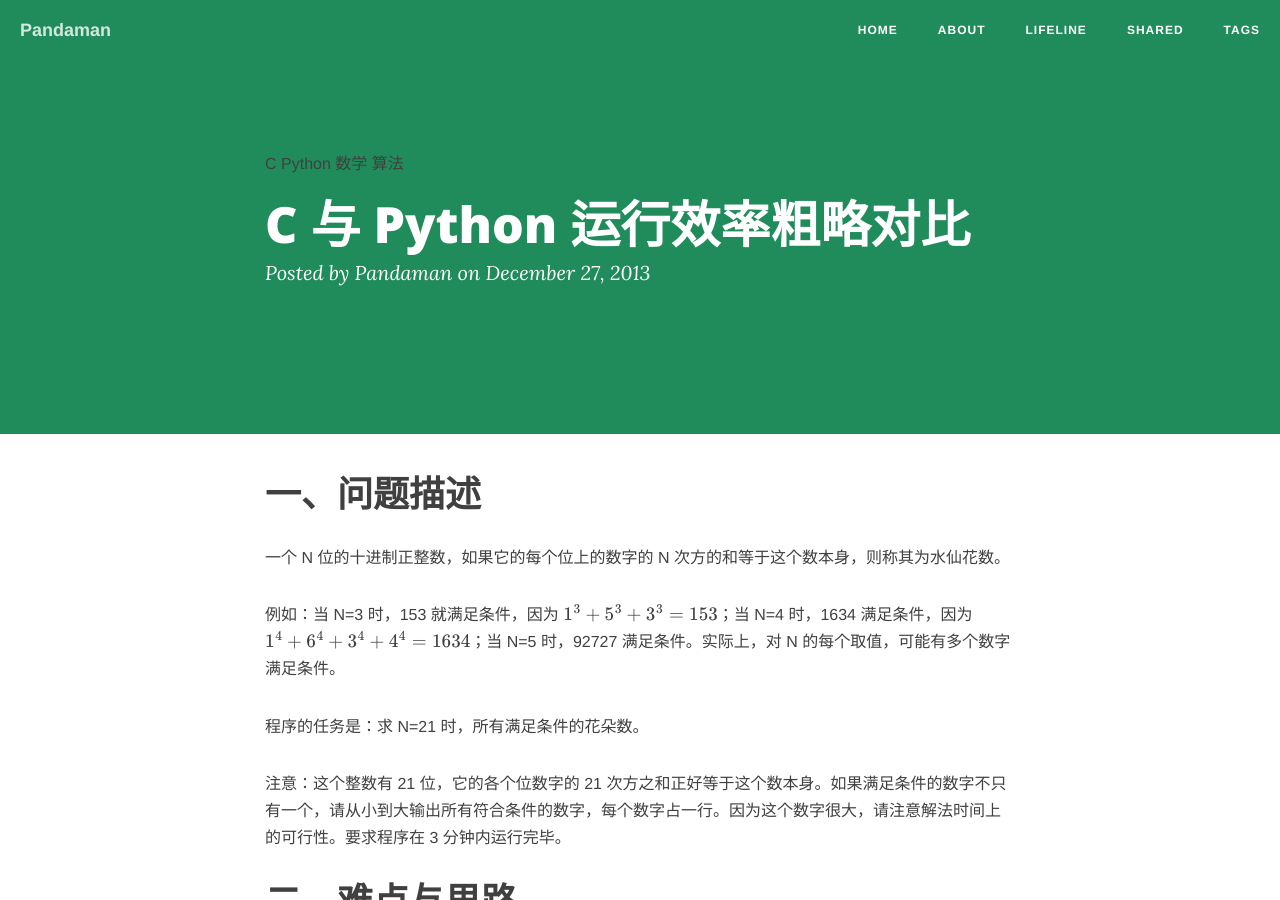
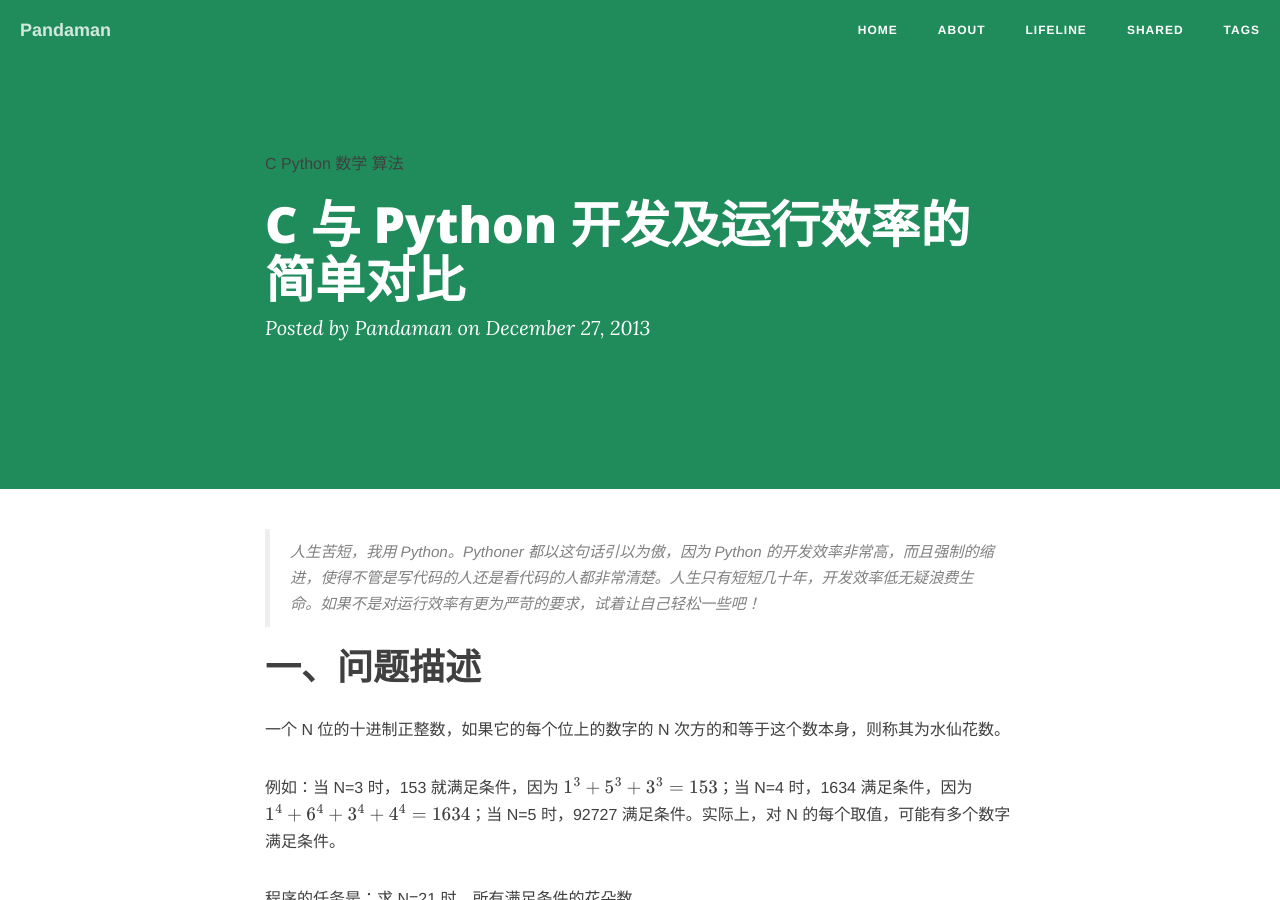
Before and after one commit to ceares/ceares.github.io, a Jekyll site: the page built from _posts/2013-10-27-cpy.md, in a window 1280 px wide and 900 px high. Built offline with Jekyll 4.4.1, drawn with Linux system fonts in a browser that asks for light colours; nearby versions of some CDN libraries; formulas are drawn with MathJax 3; comment, search, counter and statistics services are not loaded; some of the changed text lies outside the part shown.

Commit message:
Update 2013-10-27-cpy.md

```diff
--- a/_posts/2013-10-27-cpy.md
+++ b/_posts/2013-10-27-cpy.md
@@ -1,11 +1,13 @@
 ---
 layout: post
-title: C 与 Python 运行效率粗略对比
+title: C 与 Python 开发及运行效率的简单对比
 date: 2013-12-27
 categories: blog
 tags: [C,Python,数学,算法]
 description: C 与 Python 运行效率粗略对比
 ---
+
+> 人生苦短，我用 Python。Pythoner 都以这句话引以为傲，因为 Python 的开发效率非常高，而且强制的缩进，使得不管是写代码的人还是看代码的人都非常清楚。人生只有短短几十年，开发效率低无疑浪费生命。如果不是对运行效率有更为严苛的要求，试着让自己轻松一些吧！
 
 # 一、问题描述
 
```
Also changed, not shown: other parts of _posts/2013-10-27-cpy.md (+0 -2 lines).
